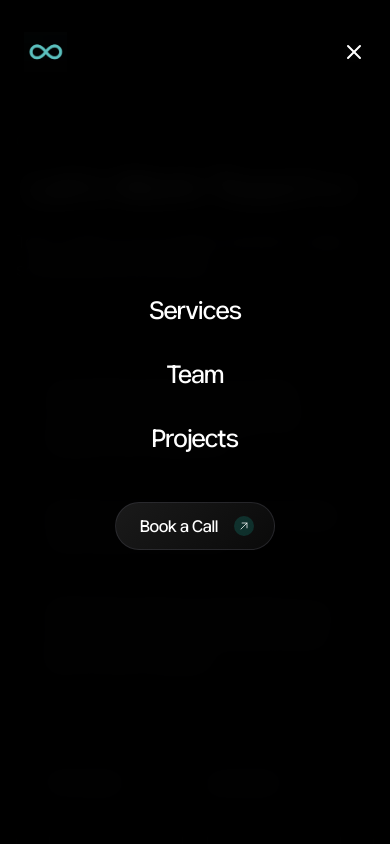
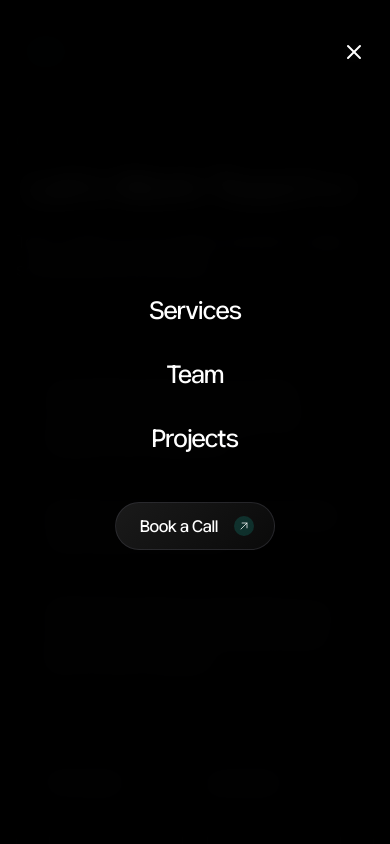
Before and after one commit to MohammadHarish52/InfiniteStudio, a Next.js app: page /contact in a window 390 px wide. Both pictures are taken after a click on the button 354 px from the left and 52 px from the top of the page. Shown: the top 844 px of the page. Built offline with nearby package versions, Linux system fonts and the light colour scheme.

Commit message:
scroll fix

```diff
--- a/app/components/Navbar.tsx
+++ b/app/components/Navbar.tsx
@@ -3,13 +3,14 @@
 import { Menu, X } from "lucide-react";
 import Image from "next/image";
 import Link from "next/link";
-import { useState, useEffect } from "react";
+import { useState, useEffect, useRef } from "react";
 import ArrowUpRightIcon from "./icons/ArrowUpRightIcon";
 import ArrowUpRightWhiteIcon from "./icons/ArrowUpRightWhiteIcon";
 
 export function Navbar() {
   const [isMenuOpen, setIsMenuOpen] = useState(false);
   const [isScrolled, setIsScrolled] = useState(false);
+  const scrollPositionRef = useRef(0);
 
   useEffect(() => {
     const handleScroll = () => {
@@ -20,6 +21,28 @@ export function Navbar() {
     window.addEventListener("scroll", handleScroll);
     return () => window.removeEventListener("scroll", handleScroll);
   }, []);
+
+  // Prevent body scroll when mobile menu is open - simpler approach
+  useEffect(() => {
+    if (isMenuOpen) {
+      // Save current scroll position
+      scrollPositionRef.current = window.scrollY || window.pageYOffset || document.documentElement.scrollTop;
+
+      // Apply scroll lock class to body and html
+      document.body.classList.add('modal-open');
+      document.documentElement.classList.add('modal-open');
+      document.body.style.top = `-${scrollPositionRef.current}px`;
+
+      return () => {
+        // Remove scroll lock class
+        document.body.classList.remove('modal-open');
+        document.documentElement.classList.remove('modal-open');
+        document.body.style.top = '';
+        // Restore scroll position
+        window.scrollTo(0, scrollPositionRef.current);
+      };
+    }
+  }, [isMenuOpen]);
 
   const toggleMenu = () => {
     setIsMenuOpen(!isMenuOpen);
@@ -56,7 +79,7 @@ export function Navbar() {
       }`}
     >
       <div className="px-6 md:px-12 lg:px-20 py-8">
-        <div className="max-w-[1400px] mx-auto grid grid-cols-3 items-center">
+        <div className="max-w-[1400px] mx-auto grid grid-cols-2 md:grid-cols-3 items-center">
           {/* Logo */}
           <Link href="/" className="flex items-center z-50 justify-start">
             <Image
@@ -69,7 +92,7 @@ export function Navbar() {
           </Link>
 
           {/* Desktop Navigation - Centered between logo and button */}
-          <nav className="hidden md:flex items-center justify-center gap-12">
+          <nav className="hidden md:flex items-center justify-center gap-12 md:col-start-2">
             <Link
               href="#services"
               onClick={(e) => handleSmoothScroll(e, "#services")}
@@ -140,7 +163,7 @@ export function Navbar() {
           <div className="md:hidden flex justify-end col-start-3">
             <button
               onClick={toggleMenu}
-              className="text-white hover:opacity-80 transition-opacity z-50"
+              className="text-white hover:opacity-80 transition-opacity relative z-[10000]"
               aria-label="Toggle menu"
             >
               {isMenuOpen ? (
@@ -151,15 +174,28 @@ export function Navbar() {
             </button>
           </div>
         </div>
+      </div>
 
-        {/* Mobile Menu */}
+      {/* Mobile Menu Modal - Moved outside navbar container */}
+      {isMenuOpen && (
         <div
-          className={`fixed top-0 left-0 right-0 bottom-0 bg-black/95 backdrop-blur-md transition-all duration-300 ease-in-out md:hidden ${
-            isMenuOpen ? "opacity-100 visible" : "opacity-0 invisible"
-          }`}
-          style={{ zIndex: 40 }}
+          className="fixed inset-0 z-[9999] md:hidden"
+          onClick={closeMenu}
+          role="dialog"
+          aria-modal="true"
+          aria-label="Mobile navigation menu"
         >
-          <div className="flex flex-col items-center justify-center h-full gap-8 px-6">
+          {/* Backdrop */}
+          <div
+            className="absolute inset-0 bg-black/95 backdrop-blur-md"
+            onClick={closeMenu}
+          />
+
+            {/* Modal Content */}
+            <div
+              className="absolute inset-0 flex flex-col items-center justify-center gap-8 px-6"
+              onClick={(e) => e.stopPropagation()}
+            >
               <Link
                 href="#services"
                 onClick={(e) => handleSmoothScroll(e, "#services")}
@@ -223,7 +259,7 @@ export function Navbar() {
               </Link>
             </div>
           </div>
-      </div>
+        )}
     </nav>
   );
 }
--- a/app/globals.css
+++ b/app/globals.css
@@ -82,4 +82,18 @@ body {
   html {
     scroll-behavior: smooth;
   }
+
+  /* Prevent scrolling when modal is open */
+  body.modal-open {
+    position: fixed;
+    width: 100%;
+    overflow: hidden;
+    touch-action: none;
+    -webkit-overflow-scrolling: none;
+  }
+
+  html.modal-open {
+    overflow: hidden;
+    touch-action: none;
+  }
 }
```
Lines whose indentation alone changed are shown as unchanged.
